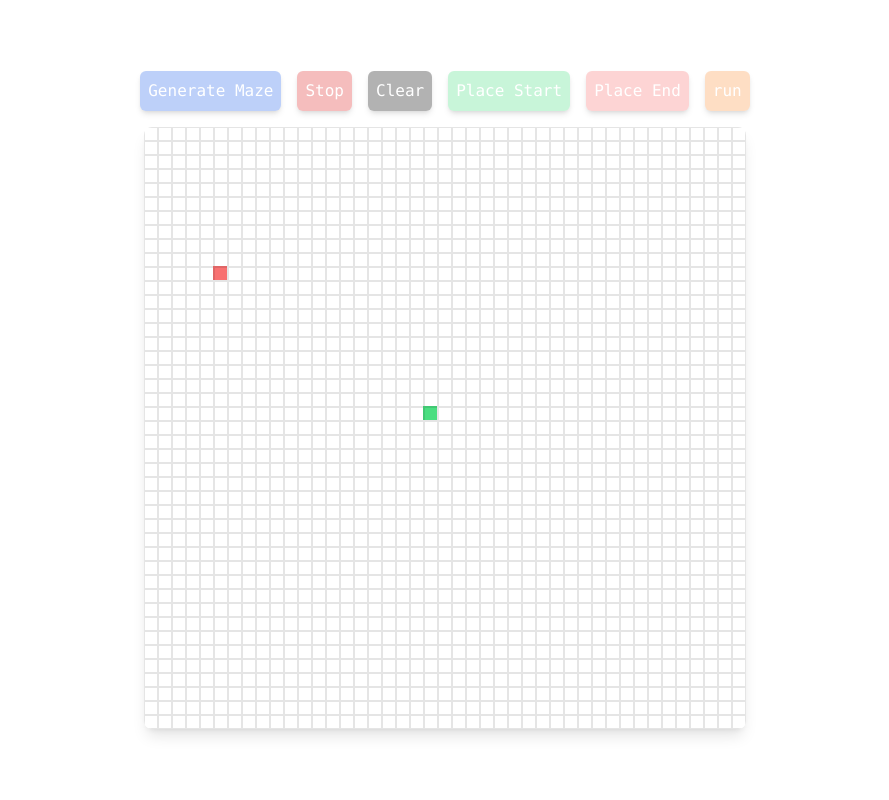
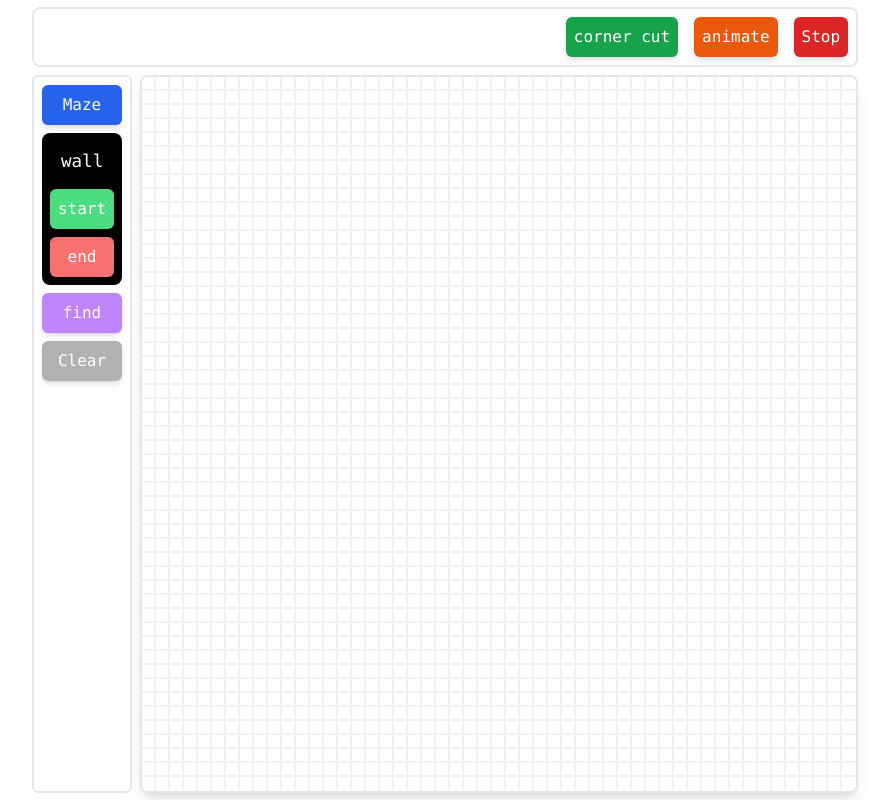
Before and after one commit to SylvanFranklin/maze, a SvelteKit app: page / in a window 1280 px wide. Shown: the whole page, without its empty margins (195-1084 px from the left). Built offline with nearby package versions, Linux system fonts and the light colour scheme.

Commit message:
many changes to this one file, making this thing look better

```diff
--- a/src/routes/+page.svelte
+++ b/src/routes/+page.svelte
@@ -3,8 +3,9 @@
     import { quintOut } from "svelte/easing";
     import { fly, scale } from "svelte/transition";
 
-    let size = 43;
-    let speed = 0;
+    let size = 51;
+    let speed = 1;
+    let allow_diagonal = true;
 
     enum CellType {
         WALL,
@@ -36,14 +37,15 @@
                 .map((_, k) => new Cell(i, k)),
         );
 
-    function clear_board() {
-        board = Array(size)
-            .fill(0)
-            .map((_, i) =>
-                Array(size)
-                    .fill(0)
-                    .map((_, k) => new Cell(i, k)),
-            );
+    async function clear_board() {
+        for (const row of board) {
+            for (const cell of row) {
+                cell.type = CellType.EMPTY;
+                cell.visited = false;
+            }
+            await new Promise((r) => setTimeout(r, speed));
+            board = [...board];
+        }
     }
 
     function get_neighbors_maze(cell: Cell) {
@@ -82,33 +84,72 @@
             for (const cell of row) {
                 cell.weight = 99999;
                 cell.visited = false;
-                if (cell.type === CellType.PATH) {
+                if (
+                    cell.type == CellType.PATH ||
+                    cell.type == CellType.SCANNED
+                ) {
                     cell.type = CellType.EMPTY;
                 }
             }
         }
+
+        board = board;
         start.weight = 0;
+        let animate_period = 3;
         let current = start;
-        let unvisited = board.flat();
+        let unvisited = board
+            .flat()
+            .filter((e) => e.visited == false && e.type !== CellType.WALL);
         let visited = [];
+        let i = 0;
 
-        while (current !== end && unvisited.length > 0 && !stop) {
+        while (current !== end && !stop) {
+            i++;
             let neighbors = get_neighbors(current);
+            for (const n of neighbors) {
+                const distance = Math.sqrt(
+                    Math.pow(n.x - current.x, 2) + Math.pow(n.y - current.y, 2),
+                );
 
-            for (const n of neighbors) {
-                if (n.weight > current.weight + 1) {
-                    n.weight = current.weight + 1;
+                if (n.weight > current.weight + distance) {
+                    n.weight = current.weight + distance;
                 }
             }
 
-            if (speed > 0) {
-                await new Promise((r) => setTimeout(r, speed));
-                board = board;
+            current.visited = true;
+            if (current.type != CellType.START) {
+                current.type = CellType.SCANNED;
             }
-            current.visited = true;
             visited.push(current);
             unvisited = unvisited.filter((e) => e.visited == false);
+            // determine if we should stop, because there is no open nodes left
+
+            if (unvisited.length == 0) {
+                break;
+            }
+
             current = unvisited.reduce((a, b) => (a.weight < b.weight ? a : b));
+
+            if (speed > 0 && i % animate_period == 0) {
+                await new Promise((r) => setTimeout(r, speed)).then(
+                    () => (board = [...board]),
+                );
+            }
+            if (get_neighbors(current).filter((e) => e.visited).length == 0) {
+                // make sure there are no gaps in scanning animation
+
+                for (const row of board) {
+                    for (const cell of row) {
+                        if (cell.visited && cell.type == CellType.EMPTY) {
+                            cell.type = CellType.SCANNED;
+                        }
+                    }
+                }
+
+                board = board;
+
+                return;
+            }
         }
         board = board;
 
@@ -117,23 +158,45 @@
         let current_cell = end;
         while (current_cell !== start) {
             let neighbors = get_neighbors(current_cell);
-            let next = neighbors.find((n) => n.weight <= current_cell.weight);
+            // find next, the lowest weight neighbor
+
+            let next = neighbors.reduce((a, b) =>
+                a.weight < b.weight ? a : b,
+            );
+
             if (next) {
                 current_cell = next;
-                if (current_cell.type === CellType.EMPTY) {
+                if (
+                    current_cell.type === CellType.SCANNED ||
+                    current_cell.type == CellType.EMPTY
+                ) {
                     current_cell.type = CellType.PATH;
+                    if (speed > 0) {
+                        await new Promise((r) => setTimeout(r, speed));
+                        board = board;
+                    }
                 }
             } else {
                 break;
             }
         }
-        board = board;
     }
 
     function get_neighbors(cell: Cell) {
         let x = cell.x;
         let y = cell.y;
-        const chord_pairs = [
+        const chord_pairs = allow_diagonal
+            ? [
+                  [x - 1, y],
+                  [x, y - 1],
+                  [x, y + 1],
+                  [x + 1, y],
+                  [x - 1, y - 1],
+                  [x - 1, y + 1],
+                  [x + 1, y - 1],
+                  [x + 1, y + 1],
+              ]
+            : [
                   [x - 1, y],
                   [x, y - 1],
                   [x, y + 1],
@@ -148,6 +211,36 @@
             }
         }
         return neighbors;
+    }
+
+    async function recursive_subdivision() {
+        function get_orentation() {
+            return Math.random() > 0.5 ? "horizontal" : "vertical";
+        }
+
+        const halfway_x = Math.floor(size / 2);
+        const halfway_y = Math.floor(size / 2);
+        const orientation = get_orentation();
+
+        for (let i = 0; i < size; i++) {
+            if (orientation === "horizontal") {
+                board[halfway_x][i].type = CellType.WALL;
+            } else {
+                board[i][halfway_y].type = CellType.WALL;
+            }
+        }
+
+        // make a random hole
+
+        if (orientation === "horizontal") {
+            board[halfway_x][Math.floor(Math.random() * size)].type =
+                CellType.EMPTY;
+        } else {
+            board[Math.floor(Math.random() * size)][halfway_y].type =
+                CellType.EMPTY;
+        }
+
+        // recursive subdivision
     }
 
     async function generate_maze(cell: Cell) {
@@ -204,87 +297,157 @@
             case CellType.EMPTY:
                 return "bg-white";
             case CellType.SCANNED:
+                return "bg-blue-200";
+            case CellType.PATH:
                 return "bg-blue-400";
-            case CellType.PATH:
-                return "bg-blue-200";
         }
     }
 
     let placing: CellType = CellType.WALL;
+    let down = false;
 
-    board[20][20].type = CellType.START;
-    board[10][5].type = CellType.END;
-    let start: Cell = board[20][20];
-    let end: Cell = board[10][5];
+    let start: Cell;
+    let end: Cell;
+
+    function place_start(cell: Cell) {
+        // remove all other starts
+        board = board.map((row) =>
+            row.map((cell) => {
+                if (cell.type === CellType.START) {
+                    cell.type = CellType.EMPTY;
+                }
+                return cell;
+            }),
+        );
+
+        cell.type = CellType.START;
+        start = cell;
+        board = board;
+    }
+
+    function place_end(cell: Cell) {
+        // remove all other ends
+        board = board.map((row) =>
+            row.map((cell) => {
+                if (cell.type === CellType.END) {
+                    cell.type = CellType.EMPTY;
+                }
+                return cell;
+            }),
+        );
+
+        cell.type = CellType.END;
+        end = cell;
+        board = board;
+    }
 </script>
 
 <main
-    class="w-screen h-screen flex bg-white/70 justify-center items-center flex-col gap-4"
+    class="w-screen h-screen flex bg-white/70 justify-center items-center flex-col gap-2"
 >
-    <span class="gap-4 flex flex-row">
+    <div class="flex flex-col gap-2">
+        <span class="gap-4 flex flex-row-reverse border-2 rounded-lg p-2">
             <button
-            class="p-2 rounded-md shadow-md bg-blue-600/30 font-mono text-center text-white"
+                class="p-2 rounded-md shadow-md bg-red-600 font-mono text-center text-white"
+                on:click={() => (stop = true)}>Stop</button
+            >
+            <button
+                class={`p-2 rounded-md shadow-md bg-orange-600 font-mono text-center text-white ${speed == 0 && "opacity-30"}`}
+                on:click={() => (speed == 0 ? (speed = 1) : (speed = 0))}
+                >animate</button
+            >
+            <button
+                class={`p-2 rounded-md shadow-md bg-green-600 font-mono text-center text-white ${!allow_diagonal && "opacity-30"}`}
+                on:click={() => (allow_diagonal = !allow_diagonal)}
+                >corner cut</button
+            >
+        </span>
+        <div class="grid item-center justify-center grid-flow-col">
+            <ol
+                class="flex flex-col mr-2 gap-2 relative top-0 left-0 border-2 rounded-md p-2"
+            >
+                <button
+                    class="p-2 rounded-md shadow-md bg-blue-600 font-mono text-center text-white"
                     on:click={() => {
                         board = board.map((row) =>
                             row.map((cell) => {
                                 cell.type = CellType.WALL;
+                                cell.visited = false;
                                 return cell;
                             }),
                         );
-                generate_maze(current);
-            }}>Generate Maze</button
+                        generate_maze(
+                            board[Math.floor(size / 2)][Math.floor(size / 2)],
+                        );
+                    }}>Maze</button
+                >
+                <li class="flex flex-col p-2 rounded-lg gap-2 bg-black">
+                    <button
+                        class={`p-2 rounded-md shadow-md bg-black text-white font-mono text-center  ${placing == CellType.WALL && "scale-110"}`}
+                        on:click={() => (placing = CellType.WALL)}>wall</button
                     >
                     <button
-            class="p-2 rounded-md shadow-md bg-red-600/30 font-mono text-center text-white"
-            on:click={() => (stop = true)}>Stop</button
+                        class={`p-2 rounded-md shadow-md bg-green-400 font-mono text-center text-white ${placing == CellType.START && "scale-110"}`}
+                        on:click={() => (placing = CellType.START)}
+                        >start</button
+                    >
+                    <button
+                        class={`p-2 rounded-md shadow-md bg-red-400 font-mono text-center text-white ${placing == CellType.END && "scale-110"}`}
+                        on:click={() => (placing = CellType.END)}>end</button
+                    >
+                </li>
+                <button
+                    class="p-2 rounded-md shadow-md bg-purple-400 font-mono text-center text-white"
+                    on:click={() => dijkstra_pathfind(start, end)}>find</button
                 >
                 <button
                     class="p-2 rounded-md shadow-md bg-black/30 font-mono text-center text-white"
                     on:click={() => clear_board()}>Clear</button
                 >
-        <button
-            class="p-2 rounded-md shadow-md bg-green-400/30 font-mono text-center text-white"
-            on:click={() => (placing = CellType.START)}>Place Start</button
-        >
-        <button
-            class="p-2 rounded-md shadow-md bg-red-400/30 font-mono text-center text-white"
-            on:click={() => (placing = CellType.END)}>Place End</button
-        >
-        <button
-            class="p-2 rounded-md shadow-md bg-orange-400/30 font-mono text-center text-white"
-            on:click={() => dijkstra_pathfind(start, end)}>run</button
-        >
-    </span>
+            </ol>
+
             <div
-        class="rounded-lg overflow-clip shadow-lg"
+                class="rounded-lg overflow-clip shadow-lg border-2 border-black/10"
                 style={`display: grid; grid-template-columns: repeat(${size}, 1fr); grid-auto-rows: minmax(0, auto); `}
             >
-        {#each board as row, i}
-            {#each row as cell (cell)}
+                {#each board as row, x}
+                    {#each row as cell, y}
                         <button
-                    on:click={() => {
-                        cell.type = placing;
-                        if (cell.type === CellType.START) {
-                            if (start) {
-                                start.type = CellType.EMPTY;
-                                start = cell;
-                                dijkstra_pathfind(start, end);
+                            on:mousedown={() => {
+                                down = true;
+                                if (placing === CellType.START) {
+                                    place_start(cell);
+                                } else if (placing === CellType.END) {
+                                    place_end(cell);
                                 } else {
-                                start = cell;
+                                    cell.type = CellType.WALL;
                                 }
-                        } else if (cell.type === CellType.END) {
-                            if (end) {
-                                end.type = CellType.EMPTY;
+                            }}
+                            on:mouseup={() => (down = false)}
+                            on:mouseenter={() => {
+                                if (down) {
+                                    if (placing === CellType.START) {
+                                        place_start(cell);
+                                    } else if (placing === CellType.END) {
+                                        place_end(cell);
+                                    } else {
+                                        cell.type = CellType.WALL;
                                     }
-                            end = cell;
                                 }
-
-                        board = board;
                             }}
-                    in:scale={{ start: 2, duration: i, easing: quintOut }}
-                    class={`border-2 border-black/10 -m-[1px] w-4 h-4 ${get_color(cell)} `}
-                ></button>
+                            class={`border-[2px] text-xs border-black/5 -m-[2px] w-[18px] h-[18px] ${get_color(cell)} relative flex items-center justify-center`}
+                        >
+                            {#if cell.type == CellType.START}
+                                <span class="w-4 h-4 rounded-lg bg-green-200 m-2">
+                                </span>
+                            {:else if cell.type == CellType.END}
+                                <span class="w-2 h-2 rounded-lg bg-green-200">
+                                </span>
+                            {/if}
+                        </button>
                     {/each}
                 {/each}
             </div>
+        </div>
+    </div>
 </main>
```
Lines whose indentation alone changed are shown as unchanged.
